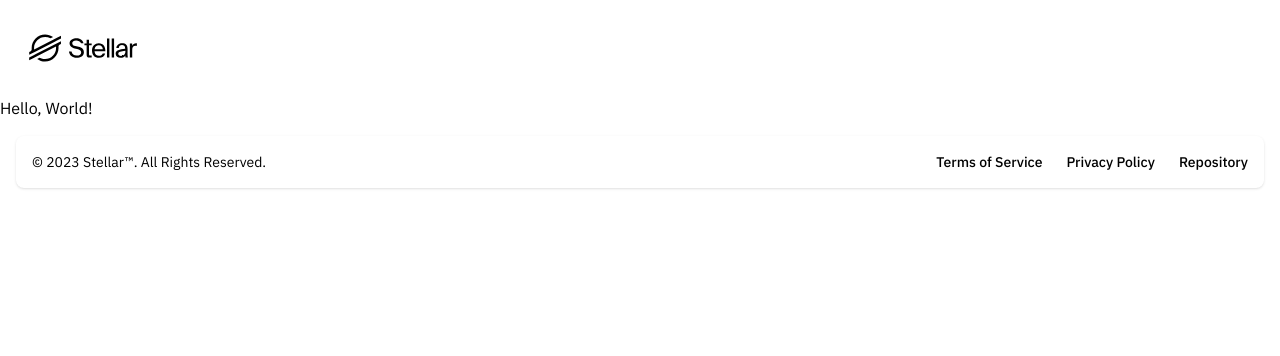
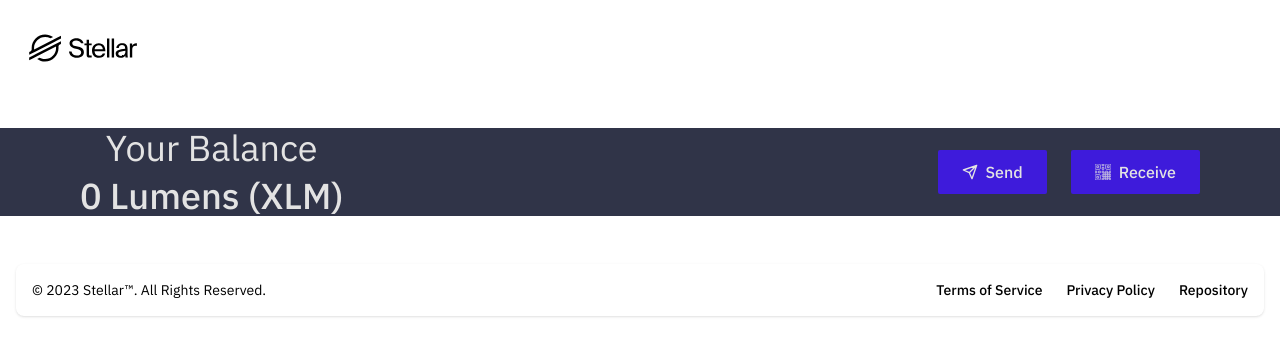
Before and after one commit to fedeesti/stellar-wallet, a React (Vite) app: page / in a window 1280 px wide. Shown: the top 356 px of the page. Built offline with nearby package versions, Linux system fonts and the light colour scheme.

Commit message:
Add DashboardWallet component

```diff
--- a/src/App.tsx
+++ b/src/App.tsx
@@ -1,11 +1,12 @@
 import Footer from './components/footer/Footer';
 import NavBar from './components/navbar/NavBar';
+import DashboardWallet from './pages/DashboardWallet';
 
 function App() {
   return (
     <>
       <NavBar />
-      <h1>Hello, World!</h1>
+      <DashboardWallet />
       <Footer />
     </>
   );
--- /dev/null
+++ b/src/pages/DashboardWallet.tsx
@@ -0,0 +1,51 @@
+function DashboardWallet() {
+  return (
+    <main className="text-stellar-ghostwhite">
+      <section className="my-8 px-8 bg-[#303448]">
+        <div className="px-12 my-o mx-auto max-w-7xl w-full">
+          <div className="flex flex-col items-center lg:flex-row lg:justify-between">
+            <div className="mb-8 lg:mb-0 text-center">
+              <h3 className="mb-2 font-normal text-4xl">Your Balance</h3>
+              <p className="text-4xl font-medium mt-2">0 Lumens (XLM)</p>
+            </div>
+            <div className="flex items-center gap-6">
+              <button className="px-6 py-2.5 rounded-sm bg-stellar-dark-violet inline-flex items-center focus:outline-none text-center text-base font-medium">
+                <svg
+                  xmlns="http://www.w3.org/2000/svg"
+                  width="24"
+                  height="24"
+                  viewBox="0 0 24 24"
+                  fill="none"
+                  stroke="currentColor"
+                  strokeWidth="2"
+                  strokeLinecap="round"
+                  strokeLinejoin="round"
+                  className="mr-2 w-4 h-4"
+                >
+                  <path d="M22 2L11 13M22 2l-7 20-4-9-9-4 20-7z"></path>
+                </svg>
+                Send
+              </button>
+              <button className="px-6 py-2.5 rounded-sm bg-stellar-dark-violet inline-flex items-center focus:outline-none text-center text-base font-medium">
+                <svg
+                  xmlns="http://www.w3.org/2000/svg"
+                  width="24"
+                  height="24"
+                  viewBox="0 0 24 24"
+                  fill="none"
+                  stroke="currentColor"
+                  className="mr-2 w-4 h-4"
+                >
+                  <path d="M1.333 0C.597 0 0 .597 0 1.333v5.334C0 7.403.597 8 1.333 8h5.334C7.403 8 8 7.403 8 6.667V1.333C8 .597 7.403 0 6.667 0zm9.334 0v2.667h2.666V0zm6.666 0C16.597 0 16 .597 16 1.333v5.334C16 7.403 16.597 8 17.333 8h5.334C23.403 8 24 7.403 24 6.667V1.333C24 .597 23.403 0 22.667 0zM2.667 2.667h2.666v2.666H2.667zm16 0h2.666v2.666h-2.666zm-8 2.666V8h2.666V5.333zM0 10.667v2.666h2.667v-2.666zm5.333 0v2.666H8v-2.666zm5.334 0v2.666h2.666v-2.666zm2.666 2.666V16H16v-2.667zm2.667 0h2.667v-2.666H16zm2.667 0V16h2.666v-2.667zm2.666 0H24v-2.666h-2.667zm0 2.667v2.667H24V16zm0 2.667h-2.666v2.666h2.666zm0 2.666V24H24v-2.667zm-2.666 0H16V24h2.667zm-2.667 0v-2.666h-2.667v2.666zm-2.667 0h-2.666V24h2.666zm0-2.666V16h-2.666v2.667zm2.667 0h2.667V16H16zM1.333 16C.597 16 0 16.597 0 17.333v5.334C0 23.403.597 24 1.333 24h5.334C7.403 24 8 23.403 8 22.667v-5.334C8 16.597 7.403 16 6.667 16zm1.334 2.667h2.666v2.666H2.667z"></path>
+                </svg>
+                Receive
+              </button>
+            </div>
+          </div>
+        </div>
+      </section>
+    </main>
+  );
+}
+
+export default DashboardWallet;
```
